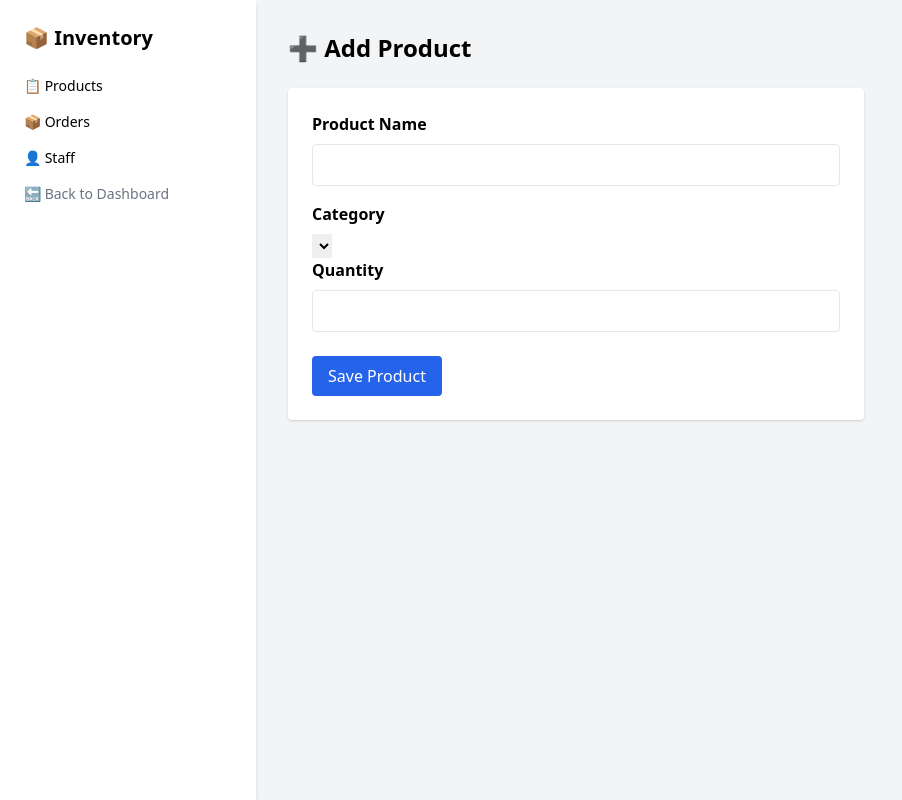
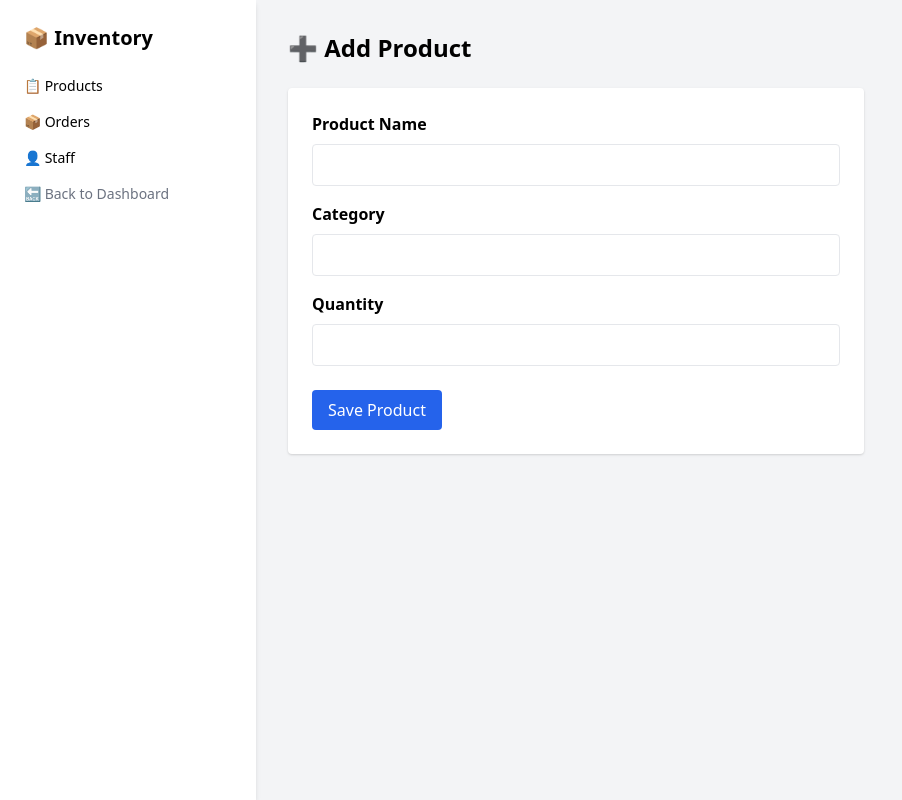
Before and after one commit to Anuoluwa-samuel/Django_erp, a Django app: page /inventory/products/create/ in a window 1280 px wide. Shown: the whole page, without its empty margins (0-902 px from the left). Run offline with Django 5.2, Linux system fonts and the light colour scheme; the visitor is signed in with stand-in values (Sample User, id 1); lists and menus that the app fills with data are empty.

Commit message:
Fix: Replace category select with text input in create_product form

```diff
--- a/templates/inventory/create_product.html
+++ b/templates/inventory/create_product.html
@@ -10,13 +10,8 @@
   <label class="block mb-2 font-semibold">Product Name</label>
   <input type="text" name="name" class="w-full p-2 border rounded mb-4" required>
 
-<label class="block mb-2 font-semibold">Category</label>
-<select name="category" required>
-    {% for cat in Categorys %}
-        <option value="{{ cat.id }}">{{ cat.name }}</option>
-    {% endfor %}
-</select>
-
+  <label class="block mb-2 font-semibold">Category</label>
+  <input type="text" name="category" class="w-full p-2 border rounded mb-4" required>
 
   <label class="block mb-2 font-semibold">Quantity</label>
   <input type="number" name="quantity" class="w-full p-2 border rounded mb-6" required>
```
